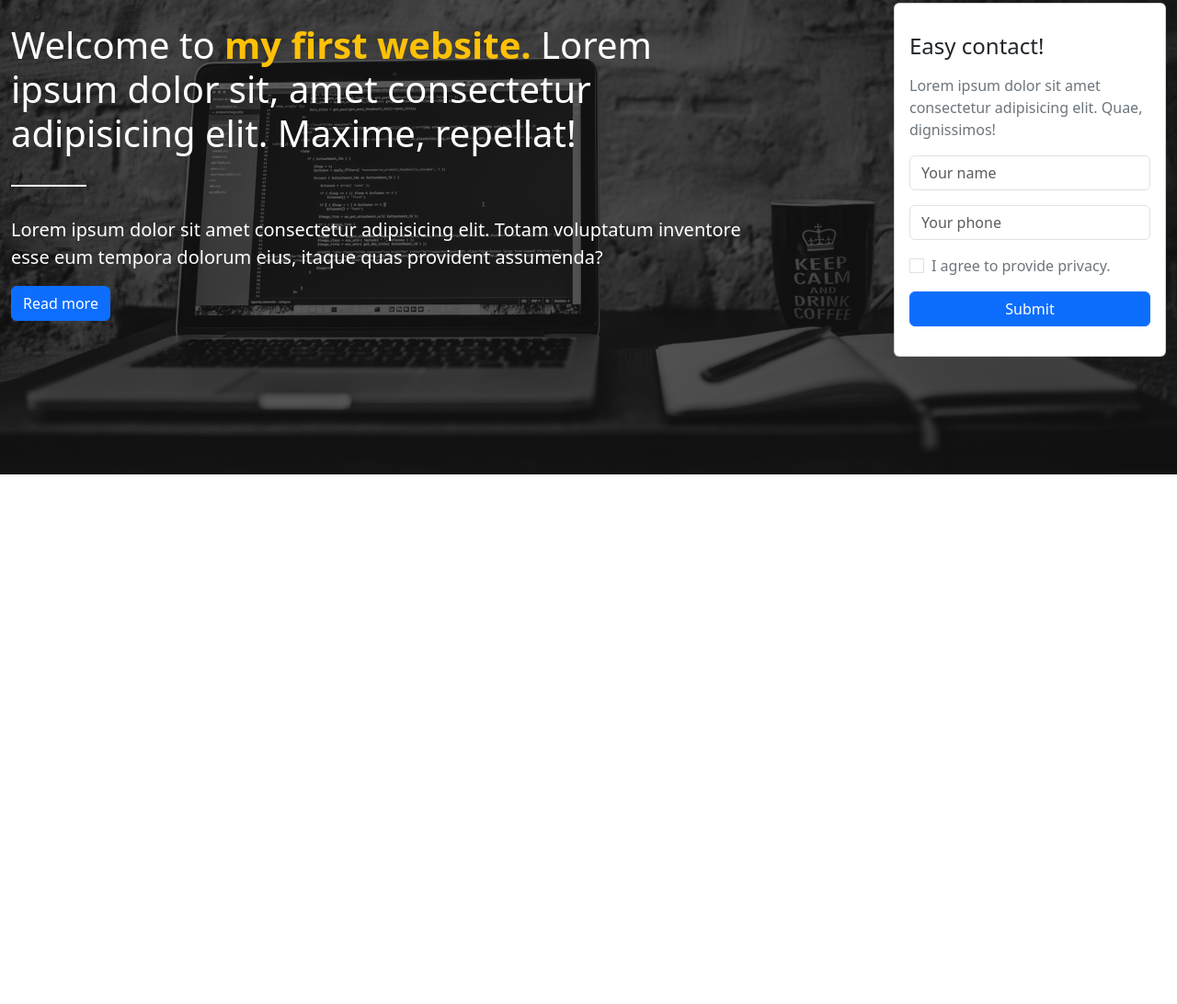
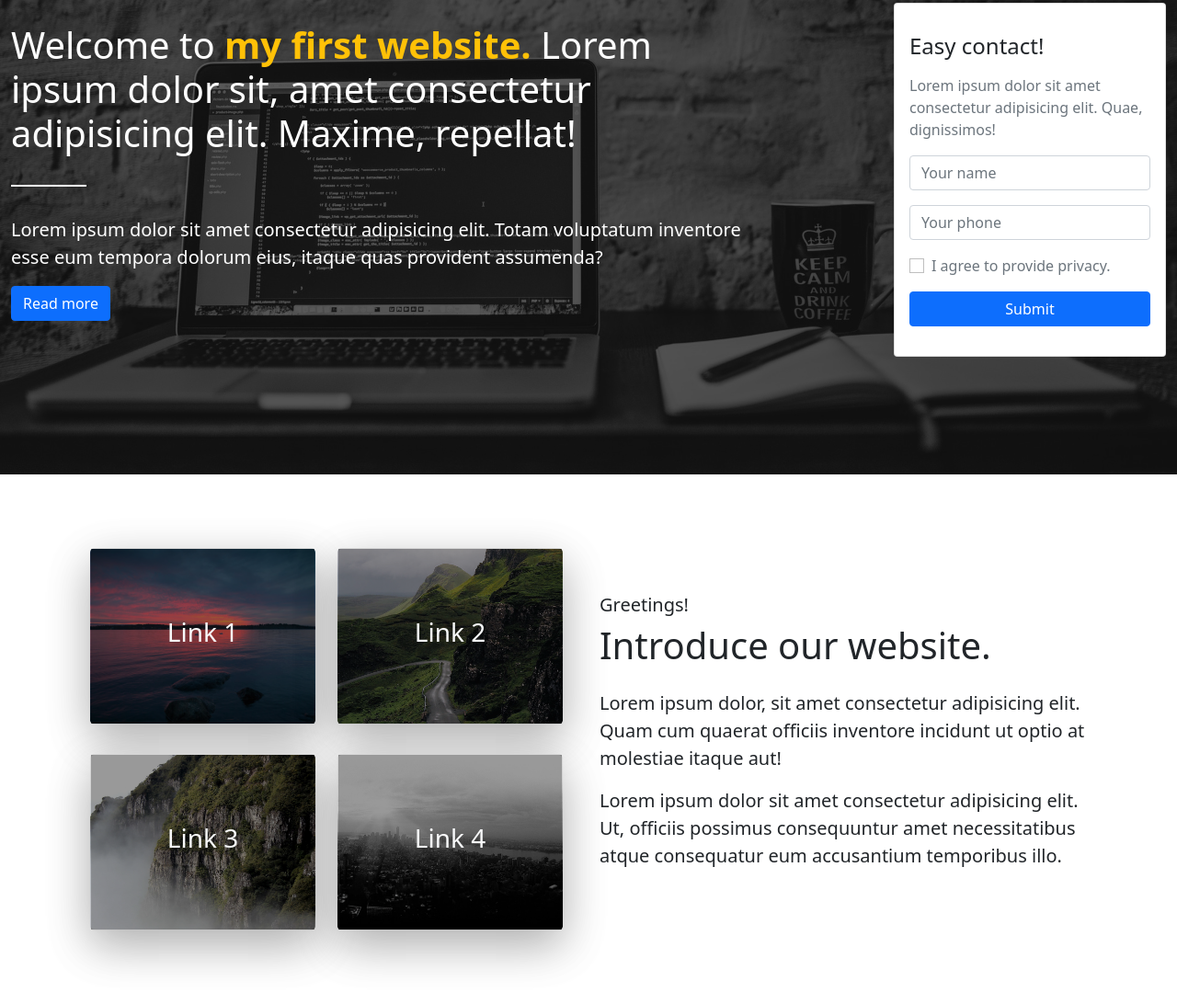
Before and after one commit to InnySoo/Bootstrap5-practice1, a plain HTML site: page index.html in a window 1280 px wide. Shown: the part 204-1296 px from the top of the page at 92% size. Before the commit the page ends 800 px from the top, so only its background shows below. Drawn offline with nearby package versions, Linux system fonts and the light colour scheme.

Commit message:
add Intro Section

```diff
--- a/assets/css/app.css
+++ b/assets/css/app.css
@@ -40,3 +40,40 @@
         padding-right: 1rem;
     }
 }
+
+#intro .intro-first-card {
+    background-position: center;
+    background-repeat: no-repeat;
+    background-size: cover;
+    height: 12rem;
+}
+
+#intro .col-6:nth-of-type(1) .intro-first-card {
+    background-image: url('../images/bg1.jpg');
+}
+
+#intro .col-6:nth-of-type(2) .intro-first-card {
+    background-image: url('../images/bg2.jpg');
+}
+
+#intro .col-6:nth-of-type(3) .intro-first-card {
+    background-image: url('../images/bg3.jpg');
+}
+
+#intro .col-6:nth-of-type(4) .intro-first-card {
+    background-image: url('../images/bg4.jpg');
+}
+
+#intro .intro-first-card .overlay {
+    left: 0;
+    top: 0;
+    background-color: rgba(0, 0, 0, 0.4);
+}
+
+#intro .intro-first-card .overlay a {
+    transition: hover 0.4s ease;
+}
+
+#intro .intro-first-card .overlay a:hover {
+    color: #fafa6f;
+}
--- a/index.html
+++ b/index.html
@@ -5,10 +5,17 @@
     <meta charset="UTF-8">
     <meta http-equiv="X-UA-Compatible" content="IE=edge">
     <meta name="viewport" content="width=device-width, initial-scale=1.0">
-    <link href="https://cdn.jsdelivr.net/npm/bootstrap@5.3.3/dist/css/bootstrap.min.css" rel="stylesheet" integrity="sha384-QWTKZyjpPEjISv5WaRU9OFeRpok6YctnYmDr5pNlyT2bRjXh0JMhjY6hW+ALEwIH" crossorigin="anonymous">
-    <link rel="stylesheet" href="https://cdnjs.cloudflare.com/ajax/libs/font-awesome/6.5.2/css/all.min.css" integrity="sha512-SnH5WK+bZxgPHs44uWIX+LLJAJ9/2PkPKZ5QiAj6Ta86w+fsb2TkcmfRyVX3pBnMFcV7oQPJkl9QevSCWr3W6A==" crossorigin="anonymous" referrerpolicy="no-referrer" />
-    <link rel="stylesheet" href="https://cdnjs.cloudflare.com/ajax/libs/slick-carousel/1.9.0/slick.min.css" integrity="sha512-yHknP1/AwR+yx26cB1y0cjvQUMvEa2PFzt1c9LlS4pRQ5NOTZFWbhBig+X9G9eYW/8m0/4OXNx8pxJ6z57x0dw==" crossorigin="anonymous" referrerpolicy="no-referrer" />
-    <link rel="stylesheet" href="https://cdnjs.cloudflare.com/ajax/libs/slick-carousel/1.9.0/slick-theme.min.css" integrity="sha512-17EgCFERpgZKcm0j0fEq1YCJuyAWdz9KUtv1EjVuaOz8pDnh/0nZxmU6BBXwaaxqoi9PQXnRWqlcDB027hgv9A==" crossorigin="anonymous" referrerpolicy="no-referrer" />
+    <link href="https://cdn.jsdelivr.net/npm/bootstrap@5.0.2/dist/css/bootstrap.min.css" rel="stylesheet"
+        integrity="sha384-EVSTQN3/azprG1Anm3QDgpJLIm9Nao0Yz1ztcQTwFspd3yD65VohhpuuCOmLASjC" crossorigin="anonymous">
+    <link rel="stylesheet" href="https://cdnjs.cloudflare.com/ajax/libs/font-awesome/5.15.3/css/all.min.css"
+        integrity="sha512-iBBXm8fW90+nuLcSKlbmrPcLa0OT92xO1BIsZ+ywDWZCvqsWgccV3gFoRBv0z+8dLJgyAHIhR35VZc2oM/gI1w=="
+        crossorigin="anonymous" referrerpolicy="no-referrer" />
+    <link rel="stylesheet" href="https://cdnjs.cloudflare.com/ajax/libs/slick-carousel/1.8.1/slick.min.css"
+        integrity="sha512-yHknP1/AwR+yx26cB1y0cjvQUMvEa2PFzt1c9LlS4pRQ5NOTZFWbhBig+X9G9eYW/8m0/4OXNx8pxJ6z57x0dw=="
+        crossorigin="anonymous" referrerpolicy="no-referrer" />
+    <link rel="stylesheet" href="https://cdnjs.cloudflare.com/ajax/libs/slick-carousel/1.8.1/slick-theme.min.css"
+        integrity="sha512-17EgCFERpgZKcm0j0fEq1YCJuyAWdz9KUtv1EjVuaOz8pDnh/0nZxmU6BBXwaaxqoi9PQXnRWqlcDB027hgv9A=="
+        crossorigin="anonymous" referrerpolicy="no-referrer" />
     <link rel="stylesheet" href="assets/css/app.css">
     <title>First Project</title>
 </head>
@@ -99,6 +106,63 @@
         </div>
     </section>
 
+    <section id="intro">
+        <div class="section-content">
+            <div class="container intro">
+                <div class="row align-items-center">
+                    <div class="col-md-6 intro-first">
+                        <div class="row px-md-3">
+                            <div class="col-6">
+                                <div class="card card-body my-3 position-relative rounded-3 shadow-lg intro-first-card">
+                                    <div class="overlay d-flex justify-content-center align-items-center position-absolute h-100 w-100 shadow-lg">
+                                        <h3 class="fw-light">
+                                            <a href="#" class="link-light text-decoration-none">Link 1</a>
+                                        </h3>
+                                    </div>
+                                </div>
+                            </div>
+                            <div class="col-6">
+                                <div class="card card-body my-3 position-relative rounded-3 shadow-lg intro-first-card">
+                                    <div class="overlay d-flex justify-content-center align-items-center position-absolute h-100 w-100 shadow-lg">
+                                        <h3 class="fw-light">
+                                            <a href="#" class="link-light text-decoration-none">Link 2</a>
+                                        </h3>
+                                    </div>
+                                </div>
+                            </div>
+                            <div class="col-6">
+                                <div class="card card-body my-3 position-relative rounded-3 shadow-lg intro-first-card">
+                                    <div class="overlay d-flex justify-content-center align-items-center position-absolute h-100 w-100 shadow-lg">
+                                        <h3 class="fw-light">
+                                            <a href="#" class="link-light text-decoration-none">Link 3</a>
+                                        </h3>
+                                    </div>
+                                </div>
+                            </div>
+                            <div class="col-6">
+                                <div class="card card-body my-3 position-relative rounded-3 shadow-lg intro-first-card">
+                                    <div class="overlay d-flex justify-content-center align-items-center position-absolute h-100 w-100 shadow-lg">
+                                        <h3 class="fw-light">
+                                            <a href="#" class="link-light text-decoration-none">Link 4</a>
+                                        </h3>
+                                    </div>
+                                </div>
+                            </div>
+                        </div>
+                    </div>
+                    <div class="col-md-6 intro second">
+                        <h5 class="fw-light">Greetings!</h5>
+                        <h1 class="mb-4">Introduce our website.</h1>
+                        <div class="intro-text">
+                            <p class="lead">Lorem ipsum dolor, sit amet consectetur adipisicing elit. Quam cum quaerat officiis inventore incidunt ut optio at molestiae itaque aut!</p>
+                            <p class="lead">Lorem ipsum dolor sit amet consectetur adipisicing elit. Ut, officiis possimus consequuntur amet necessitatibus atque consequatur eum accusantium temporibus illo.</p>
+                        </div>
+                    </div>
+                </div>
+            </div>
+        </div>
+    </section>
+
     <script src="https://cdn.jsdelivr.net/npm/bootstrap@5.3.3/dist/js/bootstrap.bundle.min.js" integrity="sha384-YvpcrYf0tY3lHB60NNkmXc5s9fDVZLESaAA55NDzOxhy9GkcIdslK1eN7N6jIeHz" crossorigin="anonymous"></script>
     <script src="https://cdnjs.cloudflare.com/ajax/libs/slick-carousel/1.9.0/slick.min.js" integrity="sha512-HGOnQO9+SP1V92SrtZfjqxxtLmVzqZpjFFekvzZVWoiASSQgSr4cw9Kqd2+l8Llp4Gm0G8GIFJ4ddwZilcdb8A==" crossorigin="anonymous" referrerpolicy="no-referrer"></script>
     <script src="assets/js/app.js"></script>
```
